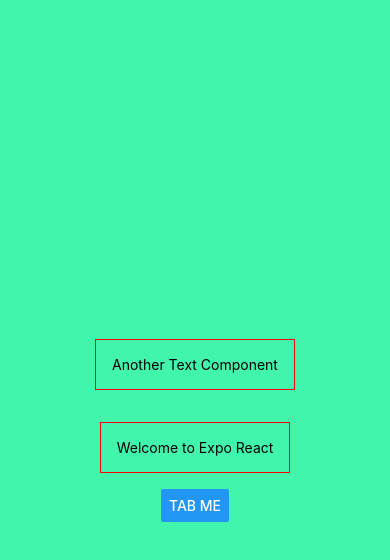
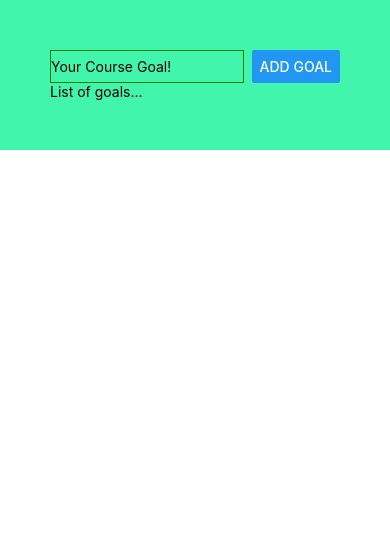
Before and after one commit to VS45/RNCourse, a React Native app: screen / in a window 390 px wide. Shown: the top 560 px of the page. Built offline with nearby package versions, Linux system fonts and the light colour scheme.

Commit message:
working with Goals

```diff
--- a/App.js
+++ b/App.js
@@ -1,28 +1,32 @@
-import { StyleSheet, Text, View, Button } from "react-native";
+import { StyleSheet, Text, View, Button, TextInput } from "react-native";
 
 export default function App() {
   return (
-    <View style={styles.container}>
+    <View style={styles.appContainer}>
+      <View style={styles.inputContainer}>
+        <TextInput style={styles.textInput} placeholder="Your Course Goal!" />
+        <Button title="Add Goal" />
+      </View>
       <View>
-        <Text style={styles.dummyText}>Another Text Component</Text>
+        <Text>List of goals...</Text>
       </View>
-      <Text style={styles.dummyText}>Welcome to Expo React</Text>
-      <Button title="Tab me" />
     </View>
   );
 }
 
 const styles = StyleSheet.create({
-  container: {
-    flex: 1,
+  appContainer: {
     backgroundColor: "#42f5ad",
-    alignItems: "center",
-    justifyContent: "center",
+    padding: 50,
   },
-  dummyText: {
-    margin: 16,
+  inputContainer: {
+    flexDirection: "row",
+    justifyContent: "space-between",
+  },
+  textInput: {
     borderWidth: 1,
-    borderColor: "red",
-    padding: 16,
+    borderColor: "green",
+    width: "80%",
+    marginRight:8
   },
 });
```
